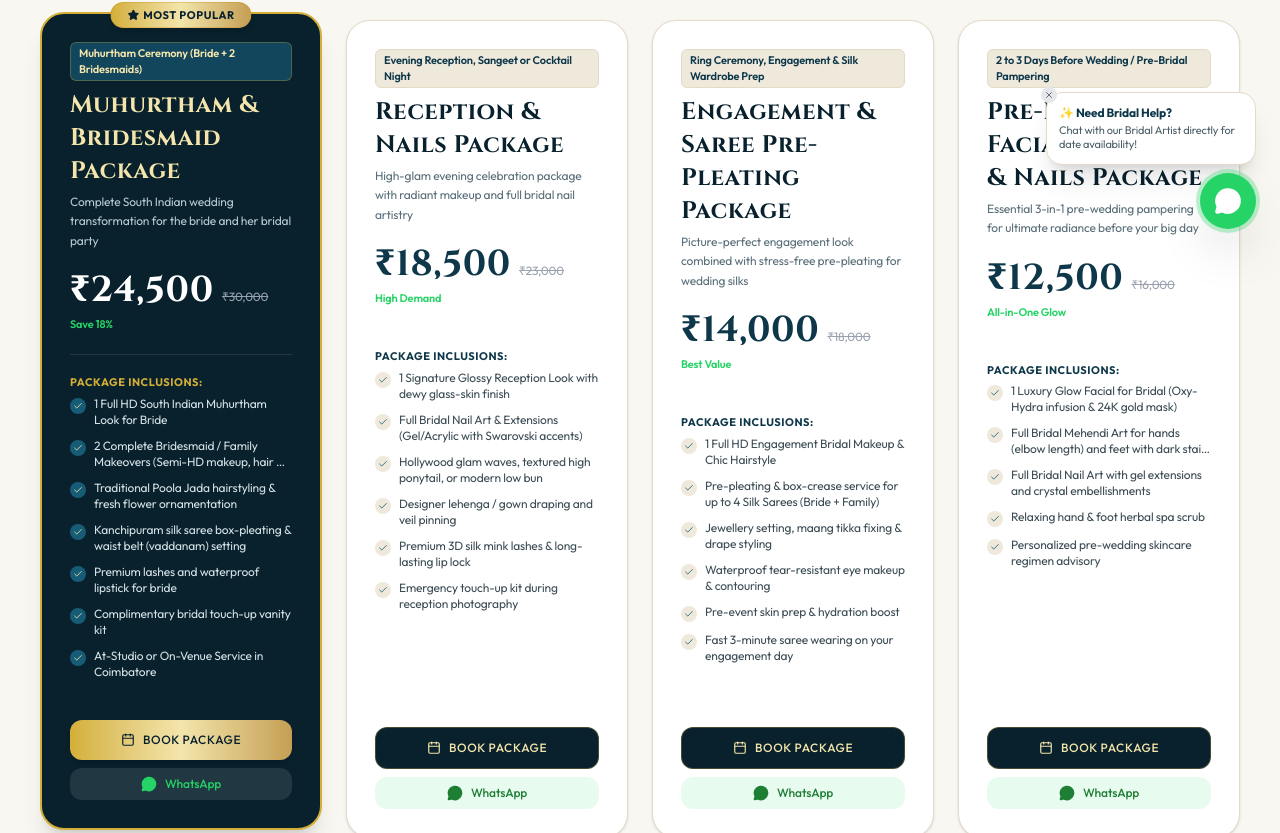
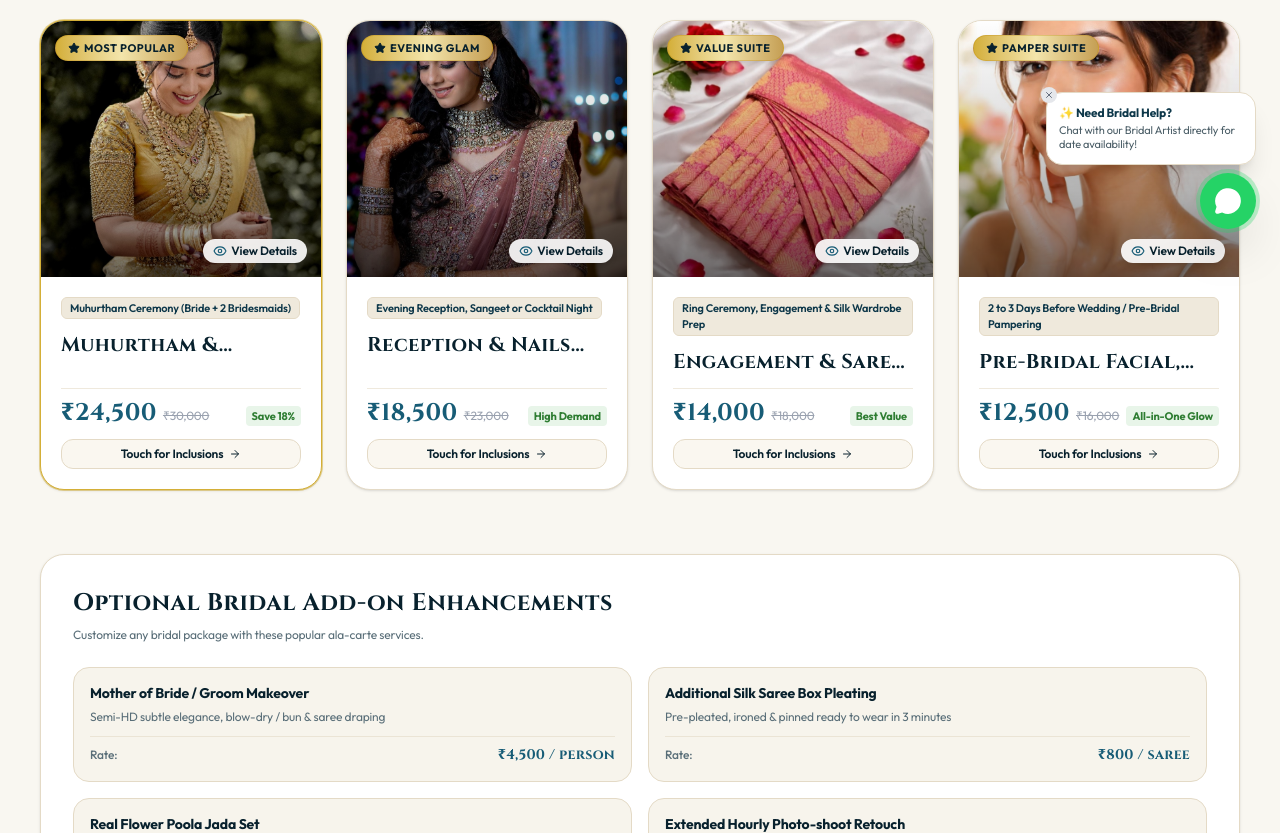
Before and after one commit to hemamalinicti/glam-bridal-studio, a React (Vite) app: page /packages in a window 1280 px wide. Shown: the part 547-1380 px from the top of the page. Built offline with nearby package versions, Linux system fonts and the light colour scheme; the HTML template or start-up script is replaced by a standard one.

Commit message:
Update packages page with compact card height and touch-to-open details modal

```diff
--- a/src/App.jsx
+++ b/src/App.jsx
@@ -43,7 +43,7 @@ export default function App() {
             <Route path="/" element={<HomePage onOpenBooking={handleOpenBooking} />} />
             <Route path="/about" element={<AboutPage />} />
             <Route path="/services" element={<ServicesPage onOpenBooking={handleOpenBooking} />} />
-            <Route path="/packages" element={<PackagesPage />} />
+            <Route path="/packages" element={<PackagesPage onOpenBooking={handleOpenBooking} />} />
             <Route path="/accessories" element={<AccessoriesPage />} />
             <Route path="/gallery" element={<GalleryPage />} />
             <Route path="/appointment" element={<AppointmentPage />} />
--- a/src/data/bridalData.js
+++ b/src/data/bridalData.js
@@ -169,6 +169,7 @@ export const packagesData = [
     discount: "Save 18%",
     isPopular: true,
     badge: "Most Popular",
+    image: "/services/hd-southindian-bridal.jpg",
     idealFor: "Muhurtham Ceremony (Bride + 2 Bridesmaids)",
     inclusions: [
       "1 Full HD South Indian Muhurtham Look for Bride",
@@ -188,6 +189,8 @@ export const packagesData = [
     originalPrice: "₹23,000",
     discount: "High Demand",
     isPopular: false,
+    badge: "Evening Glam",
+    image: "/services/glossy-reception-look.jpg",
     idealFor: "Evening Reception, Sangeet or Cocktail Night",
     inclusions: [
       "1 Signature Glossy Reception Look with dewy glass-skin finish",
@@ -206,6 +209,8 @@ export const packagesData = [
     originalPrice: "₹18,000",
     discount: "Best Value",
     isPopular: false,
+    badge: "Value Suite",
+    image: "/services/prepleating-saree.jpg",
     idealFor: "Ring Ceremony, Engagement & Silk Wardrobe Prep",
     inclusions: [
       "1 Full HD Engagement Bridal Makeup & Chic Hairstyle",
@@ -224,6 +229,8 @@ export const packagesData = [
     originalPrice: "₹16,000",
     discount: "All-in-One Glow",
     isPopular: false,
+    badge: "Pamper Suite",
+    image: "/services/glow-facial-bridal.png",
     idealFor: "2 to 3 Days Before Wedding / Pre-Bridal Pampering",
     inclusions: [
       "1 Luxury Glow Facial for Bridal (Oxy-Hydra infusion & 24K gold mask)",
--- a/src/pages/PackagesPage.jsx
+++ b/src/pages/PackagesPage.jsx
@@ -1,10 +1,12 @@
-import React from 'react';
+import React, { useState } from 'react';
 import { Link } from 'react-router-dom';
-import { Crown, Check, Star, MessageCircle, HeartHandshake, Calendar } from 'lucide-react';
+import { Crown, Check, Star, MessageCircle, HeartHandshake, Calendar, Eye, X, ArrowRight, ShieldCheck, Sparkles } from 'lucide-react';
 import { packagesData } from '../data/bridalData';
 import { studioInfo } from '../data/studioInfo';
 
-export default function PackagesPage() {
+export default function PackagesPage({ onOpenBooking }) {
+  const [selectedPackage, setSelectedPackage] = useState(null);
+
   const addOns = [
     { title: "Mother of Bride / Groom Makeover", price: "₹4,500 / person", desc: "Semi-HD subtle elegance, blow-dry / bun & saree draping" },
     { title: "Additional Silk Saree Box Pleating", price: "₹800 / saree", desc: "Pre-pleated, ironed & pinned ready to wear in 3 minutes" },
@@ -37,92 +39,84 @@ export default function PackagesPage() {
             Curated Bridal <span className="italic font-cormorant font-normal text-[#F3E5AB] drop-shadow">Packages</span>
           </h1>
           <p className="text-[#FAF7F1] text-base sm:text-lg max-w-2xl mx-auto leading-relaxed drop-shadow-[0_2px_8px_rgba(0,0,0,0.9)] font-medium">
-            Transparently priced all-inclusive suites designed for ultimate peace of mind on your grand day.
+            Transparently priced all-inclusive suites designed for ultimate peace of mind on your grand day. Touch any package card to view complete inclusions and details.
           </p>
         </div>
       </section>
 
-      {/* Packages Grid */}
+      {/* Packages Grid - 2 Columns on Mobile, 4 Columns on Desktop */}
       <section className="py-12 sm:py-16">
         <div className="max-w-[1520px] w-full mx-auto px-4 sm:px-6 lg:px-8 xl:px-10">
 
-          <div className="grid grid-cols-2 md:grid-cols-2 lg:grid-cols-4 gap-3.5 sm:gap-6 items-stretch mb-12 sm:mb-16">
+          <div className="grid grid-cols-2 md:grid-cols-2 lg:grid-cols-4 gap-4 sm:gap-6 items-stretch mb-12 sm:mb-16">
             {packagesData.map((pkg) => (
               <div
                 key={pkg.id}
-                className={`relative rounded-2xl sm:rounded-3xl p-3.5 sm:p-7 flex flex-col justify-between transition-all duration-300 text-left ${
-                  pkg.isPopular
-                    ? 'bg-[#08212D] text-[#FAF7F1] shadow-xl scale-100 lg:-translate-y-2 border-2 border-[#D4AF37]'
-                    : 'bg-white text-[#08212D] border border-[#E4DAC6] shadow-sm hover:shadow-xl'
+                onClick={() => setSelectedPackage(pkg)}
+                className={`group bg-white rounded-2xl sm:rounded-3xl overflow-hidden border transition-all duration-300 flex flex-col justify-between text-left cursor-pointer shadow-sm hover:shadow-xl hover:-translate-y-1.5 ${
+                  pkg.isPopular ? 'border-[#D4AF37] ring-1 ring-[#D4AF37]/50' : 'border-[#E4DAC6]'
                 }`}
               >
-                {pkg.badge && (
-                  <div className="absolute -top-3 left-1/2 -translate-x-1/2 bg-gradient-to-r from-[#D4AF37] via-[#F3E5AB] to-[#C59F54] text-[#08212D] text-[9px] sm:text-[11px] font-bold uppercase tracking-wider px-2.5 sm:px-4 py-0.5 sm:py-1 rounded-full shadow-md flex items-center gap-1 whitespace-nowrap border border-[#B8860B]/30">
-                    <Star className="w-2.5 h-2.5 sm:w-3 sm:h-3 fill-current text-[#08212D]" />
-                    <span>{pkg.badge}</span>
-                  </div>
-                )}
+                {/* Package Card Image */}
+                <div className="relative h-44 sm:h-56 md:h-64 overflow-hidden bg-[#08212D]">
+                  <img
+                    src={pkg.image || '/services/hd-southindian-bridal.jpg'}
+                    alt={pkg.name}
+                    className="w-full h-full object-cover group-hover:scale-105 transition-transform duration-700"
+                  />
+                  <div className="absolute inset-0 bg-gradient-to-t from-black/75 via-black/20 to-transparent opacity-75 group-hover:opacity-60 transition-opacity" />
 
-                <div>
-                  <div className={`inline-block text-[9px] sm:text-[11px] font-semibold px-2 py-0.5 rounded-md mb-1.5 sm:mb-2 ${pkg.isPopular ? 'bg-[#11465D] text-[#F3E5AB] border border-[#D4AF37]/30' : 'bg-[#EFE9DC] text-[#0E384A] border border-[#E4DAC6]'}`}>
-                    {pkg.idealFor}
-                  </div>
-                  <h3 className={`font-serif text-sm sm:text-2xl font-bold leading-snug ${pkg.isPopular ? 'text-[#F3E5AB]' : 'text-[#08212D]'}`}>
-                    {pkg.name}
-                  </h3>
-                  <p className={`text-[10px] sm:text-xs mt-1 leading-relaxed ${pkg.isPopular ? 'text-[#B8CAD1]' : 'text-[#596E78]'}`}>
-                    {pkg.tagline}
-                  </p>
+                  {/* Badge top-left */}
+                  {pkg.badge && (
+                    <div className="absolute top-2.5 left-2.5 sm:top-3.5 sm:left-3.5 bg-gradient-to-r from-[#D4AF37] via-[#F3E5AB] to-[#C59F54] text-[#08212D] text-[9px] sm:text-[11px] font-bold uppercase tracking-wider px-2.5 sm:px-3 py-0.5 sm:py-1 rounded-full shadow-md flex items-center gap-1 border border-[#B8860B]/30">
+                      <Star className="w-2.5 h-2.5 sm:w-3 sm:h-3 fill-current text-[#08212D]" />
+                      <span>{pkg.badge}</span>
+                    </div>
+                  )}
 
-                  <div className="my-3 sm:my-5 pb-3 sm:pb-5 border-b border-white/10">
-                    <div className="flex items-baseline gap-1.5 sm:gap-2 flex-wrap">
-                      <span className={`font-serif text-lg sm:text-3xl md:text-4xl font-bold ${pkg.isPopular ? 'text-white' : 'text-[#0E384A]'}`}>
-                        {pkg.price}
-                      </span>
-                      <span className="text-[10px] sm:text-xs text-gray-400 line-through">{pkg.originalPrice}</span>
-                    </div>
-                    <span className="inline-block text-[9px] sm:text-[11px] font-semibold text-[#25D366] mt-0.5">{pkg.discount}</span>
-                  </div>
-
-                  <div className="space-y-1.5 sm:space-y-2.5 text-[10px] sm:text-xs mb-4 sm:mb-8">
-                    <p className={`text-[9px] sm:text-[11px] font-bold uppercase tracking-wider mb-1.5 ${pkg.isPopular ? 'text-[#D4AF37]' : 'text-[#0E384A]'}`}>
-                      Package Inclusions:
-                    </p>
-                    {pkg.inclusions.map((inc, i) => (
-                      <div key={i} className="flex items-start gap-1.5 sm:gap-2">
-                        <div className={`w-3.5 h-3.5 sm:w-4 sm:h-4 rounded-full flex items-center justify-center shrink-0 mt-0.5 ${pkg.isPopular ? 'bg-[#175C76] text-[#F3E5AB]' : 'bg-[#EFE9DC] text-[#175C76]'}`}>
-                          <Check className="w-2 h-2 sm:w-2.5 sm:h-2.5" />
-                        </div>
-                        <span className={`line-clamp-2 ${pkg.isPopular ? 'text-[#D4E1E6]' : 'text-[#3D4D55]'}`}>{inc}</span>
-                      </div>
-                    ))}
+                  {/* View Details Badge bottom-right */}
+                  <div className="absolute bottom-2.5 right-2.5 sm:bottom-3.5 sm:right-3.5 bg-white/90 group-hover:bg-white text-[#08212D] text-[10px] sm:text-xs font-semibold px-2.5 py-1 rounded-full backdrop-blur-sm shadow-md flex items-center gap-1 transition-all">
+                    <Eye className="w-3 h-3 sm:w-3.5 sm:h-3.5 text-[#175C76]" />
+                    <span>View Details</span>
                   </div>
                 </div>
 
-                <div className="space-y-1.5 sm:space-y-2 pt-2">
-                  <Link
-                    to="/appointment"
-                    className={`w-full py-2 sm:py-3 px-2 sm:px-4 rounded-xl font-medium text-[10px] sm:text-xs tracking-wider uppercase transition-all flex items-center justify-center gap-1.5 sm:gap-2 text-center ${
-                      pkg.isPopular
-                        ? 'bg-gradient-to-r from-[#D4AF37] via-[#F3E5AB] to-[#C59F54] text-[#08212D] font-bold shadow-md'
-                        : 'bg-[#08212D] hover:bg-[#0E384A] text-[#F3E5AB] border border-[#D4AF37]/30'
-                    }`}
-                  >
-                    <Calendar className="w-3 h-3 sm:w-3.5 sm:h-3.5 shrink-0" />
-                    <span>Book Package</span>
-                  </Link>
+                {/* Card Info Content */}
+                <div className="p-3.5 sm:p-5 flex flex-col justify-between flex-1">
+                  <div>
+                    <div className="inline-block text-[9px] sm:text-[11px] font-semibold px-2 py-0.5 rounded-md mb-1.5 bg-[#EFE9DC] text-[#0E384A] border border-[#E4DAC6] line-clamp-1">
+                      {pkg.idealFor}
+                    </div>
 
-                  <a
-                    href={`https://wa.me/${studioInfo.whatsapp}?text=Hi%20Glam%20Bridal%20Studio,%20I%20would%20like%20to%20know%20more%20and%20book%20the%20${encodeURIComponent(pkg.name)}%20(${pkg.price})`}
-                    target="_blank"
-                    rel="noopener noreferrer"
-                    className={`w-full py-1.5 sm:py-2 px-2 sm:px-4 rounded-xl font-medium text-[10px] sm:text-xs flex items-center justify-center gap-1.5 sm:gap-2 transition-colors text-center ${
-                      pkg.isPopular ? 'bg-white/10 text-[#25D366]' : 'bg-[#25D366]/10 text-[#1E7E34]'
-                    }`}
-                  >
-                    <MessageCircle className="w-3 h-3 sm:w-4 sm:h-4 fill-current shrink-0" />
-                    <span>WhatsApp</span>
-                  </a>
+                    <h3 className="font-serif text-sm sm:text-lg md:text-xl font-bold text-[#08212D] group-hover:text-[#175C76] transition-colors line-clamp-1 mb-1">
+                      {pkg.name}
+                    </h3>
+                  </div>
+
+                  <div className="mt-2 pt-2 border-t border-[#E4DAC6]/60">
+                    <div className="flex items-baseline justify-between gap-1 flex-wrap">
+                      <div className="flex items-baseline gap-1.5">
+                        <span className="font-serif text-base sm:text-2xl font-bold text-[#175C76]">
+                          {pkg.price}
+                        </span>
+                        {pkg.originalPrice && (
+                          <span className="text-[10px] sm:text-xs text-gray-400 line-through">
+                            {pkg.originalPrice}
+                          </span>
+                        )}
+                      </div>
+                      {pkg.discount && (
+                        <span className="text-[9px] sm:text-[11px] font-bold text-[#2E7D32] bg-[#E8F5E9] px-1.5 py-0.5 rounded">
+                          {pkg.discount}
+                        </span>
+                      )}
+                    </div>
+
+                    <div className="mt-2.5 flex items-center justify-center gap-1.5 w-full py-1.5 rounded-xl bg-[#FAF7F0] group-hover:bg-[#0E384A] group-hover:text-[#F3E5AB] text-[#08212D] text-[10px] sm:text-xs font-semibold border border-[#E4DAC6] transition-colors">
+                      <span>Touch for Inclusions</span>
+                      <ArrowRight className="w-3 h-3" />
+                    </div>
+                  </div>
                 </div>
               </div>
             ))}
@@ -181,6 +175,150 @@ export default function PackagesPage() {
         </div>
       </section>
 
+      {/* Package Details Modal - Opens when card is touched/clicked */}
+      {selectedPackage && (
+        <div
+          className="fixed inset-0 z-50 flex items-center justify-center p-4 sm:p-6 bg-black/75 backdrop-blur-sm animate-in fade-in duration-200"
+          onClick={() => setSelectedPackage(null)}
+        >
+          <div
+            className="bg-white rounded-3xl max-w-4xl w-full max-h-[90vh] overflow-hidden shadow-2xl border-2 border-[#D4AF37]/40 relative text-left animate-in zoom-in-95 duration-200"
+            onClick={(e) => e.stopPropagation()}
+          >
+            {/* Close Modal Button */}
+            <button
+              onClick={() => setSelectedPackage(null)}
+              className="absolute top-4 right-4 z-20 w-9 h-9 rounded-full bg-[#FAF7F0] hover:bg-[#EFE9DC] text-[#08212D] border border-[#E4DAC6] flex items-center justify-center transition-colors cursor-pointer shadow-sm"
+              aria-label="Close modal"
+            >
+              <X className="w-5 h-5" />
+            </button>
+
+            <div className="grid grid-cols-1 md:grid-cols-12 max-h-[90vh] overflow-y-auto md:overflow-hidden">
+              {/* Package Modal Image Area */}
+              <div className="md:col-span-5 bg-[#08212D] relative flex items-center justify-center p-6 sm:p-8 min-h-[260px] md:min-h-[500px]">
+                <img
+                  src={selectedPackage.image || '/services/hd-southindian-bridal.jpg'}
+                  alt={selectedPackage.name}
+                  className="max-h-[280px] md:max-h-[440px] w-full object-cover rounded-2xl shadow-lg"
+                />
+
+                {selectedPackage.badge && (
+                  <div className="absolute top-6 left-6 bg-gradient-to-r from-[#D4AF37] via-[#F3E5AB] to-[#C59F54] text-[#08212D] text-xs font-bold uppercase tracking-wider px-3.5 py-1 rounded-full shadow-lg flex items-center gap-1.5 border border-[#B8860B]/30">
+                    <Star className="w-3.5 h-3.5 fill-current text-[#08212D]" />
+                    <span>{selectedPackage.badge}</span>
+                  </div>
+                )}
+
+                <div className="absolute bottom-4 left-4 right-4 flex items-center justify-between bg-[#08212D]/90 backdrop-blur-md px-3.5 py-2 rounded-xl text-white text-xs font-medium border border-white/10">
+                  <div className="flex items-center gap-1.5">
+                    <Crown className="w-4 h-4 text-[#F3E5AB]" />
+                    <span>{selectedPackage.idealFor}</span>
+                  </div>
+                </div>
+              </div>
+
+              {/* Package Modal Info Area */}
+              <div className="md:col-span-7 p-6 sm:p-8 flex flex-col justify-between overflow-y-auto max-h-[85vh] md:max-h-[500px]">
+                <div className="pr-6">
+                  {/* Category Chip */}
+                  <div className="inline-flex items-center gap-1.5 text-xs text-[#175C76] font-semibold uppercase tracking-wider mb-2">
+                    <Sparkles className="w-3.5 h-3.5 text-[#D4AF37]" />
+                    <span>Bridal Suite Package</span>
+                  </div>
+
+                  <h2 className="font-serif text-2xl sm:text-3xl font-bold text-[#08212D] mb-2 leading-tight">
+                    {selectedPackage.name}
+                  </h2>
+
+                  {/* Price Banner */}
+                  <div className="p-3.5 bg-[#F7F4EC] rounded-2xl border border-[#E4DAC6] flex items-center justify-between mb-4">
+                    <div>
+                      <span className="text-xs text-[#596E78] block">All-Inclusive Package Rate:</span>
+                      <div className="flex items-baseline gap-2">
+                        <span className="font-serif text-2xl sm:text-3xl font-bold text-[#08212D]">{selectedPackage.price}</span>
+                        {selectedPackage.originalPrice && (
+                          <span className="text-xs text-gray-400 line-through">{selectedPackage.originalPrice}</span>
+                        )}
+                      </div>
+                    </div>
+                    {selectedPackage.discount && (
+                      <div className="text-right">
+                        <span className="text-[11px] font-bold text-[#2E7D32] bg-[#E8F5E9] px-2.5 py-1 rounded-full border border-[#C8E6C9] inline-block">
+                          {selectedPackage.discount}
+                        </span>
+                      </div>
+                    )}
+                  </div>
+
+                  {/* Tagline / Subtitle */}
+                  <p className="text-xs sm:text-sm text-[#4B5E67] leading-relaxed mb-4">
+                    {selectedPackage.tagline}
+                  </p>
+
+                  {/* Full Inclusions List */}
+                  <div className="space-y-2 mb-6">
+                    <h4 className="text-xs font-bold uppercase tracking-wider text-[#08212D] flex items-center gap-1.5">
+                      <ShieldCheck className="w-4 h-4 text-[#175C76]" />
+                      <span>Complete Package Inclusions:</span>
+                    </h4>
+                    <ul className="space-y-2 bg-[#FAF7F0] p-4 rounded-2xl border border-[#EFE9DC]">
+                      {selectedPackage.inclusions.map((inc, idx) => (
+                        <li key={idx} className="flex items-start gap-2 text-xs sm:text-sm text-[#2D3E46]">
+                          <Check className="w-4 h-4 text-[#2E7D32] shrink-0 mt-0.5" />
+                          <span>{inc}</span>
+                        </li>
+                      ))}
+                    </ul>
+                  </div>
+
+                  {/* Cosmetic Standards */}
+                  <div className="p-3 rounded-xl bg-[#08212D]/5 border border-[#D4AF37]/30 mb-6">
+                    <p className="text-[11px] font-bold text-[#08212D] uppercase tracking-wider mb-1">
+                      Cosmetic Standards:
+                    </p>
+                    <p className="text-xs text-[#596E78]">
+                      Crafted exclusively with international luxury brands: <strong>MAC, Dior Backstage, Charlotte Tilbury, Huda Beauty, NARS, and Kryolan HD</strong>.
+                    </p>
+                  </div>
+                </div>
+
+                {/* Modal CTA Buttons */}
+                <div className="pt-4 border-t border-[#E4DAC6] flex flex-col sm:flex-row gap-2.5">
+                  <button
+                    onClick={() => {
+                      const packageName = selectedPackage.name;
+                      setSelectedPackage(null);
+                      if (onOpenBooking) {
+                        onOpenBooking(packageName);
+                      } else {
+                        window.location.href = `/appointment`;
+                      }
+                    }}
+                    className="flex-1 py-3 px-5 rounded-xl bg-[#0E384A] hover:bg-[#175C76] text-[#F3E5AB] font-bold text-xs sm:text-sm flex items-center justify-center gap-2 transition-colors border border-[#D4AF37]/30 cursor-pointer shadow-md"
+                  >
+                    <Calendar className="w-4 h-4 text-[#D4AF37]" />
+                    <span>Book This Package Now</span>
+                    <ArrowRight className="w-4 h-4" />
+                  </button>
+
+                  <a
+                    href={`https://wa.me/${studioInfo.whatsapp}?text=Hi%20Glam%20Bridal%20Studio,%20I%20would%20like%20to%20know%20more%20and%20book%20the%20${encodeURIComponent(selectedPackage.name)}%20(${selectedPackage.price})`}
+                    target="_blank"
+                    rel="noopener noreferrer"
+                    className="py-3 px-5 rounded-xl bg-[#25D366] hover:bg-[#1EBE5D] text-white font-semibold text-xs sm:text-sm flex items-center justify-center gap-2 transition-colors shadow-sm"
+                  >
+                    <MessageCircle className="w-4 h-4 fill-current" />
+                    <span>Enquire on WhatsApp</span>
+                  </a>
+                </div>
+
+              </div>
+            </div>
+          </div>
+        </div>
+      )}
+
     </div>
   );
 }
```
